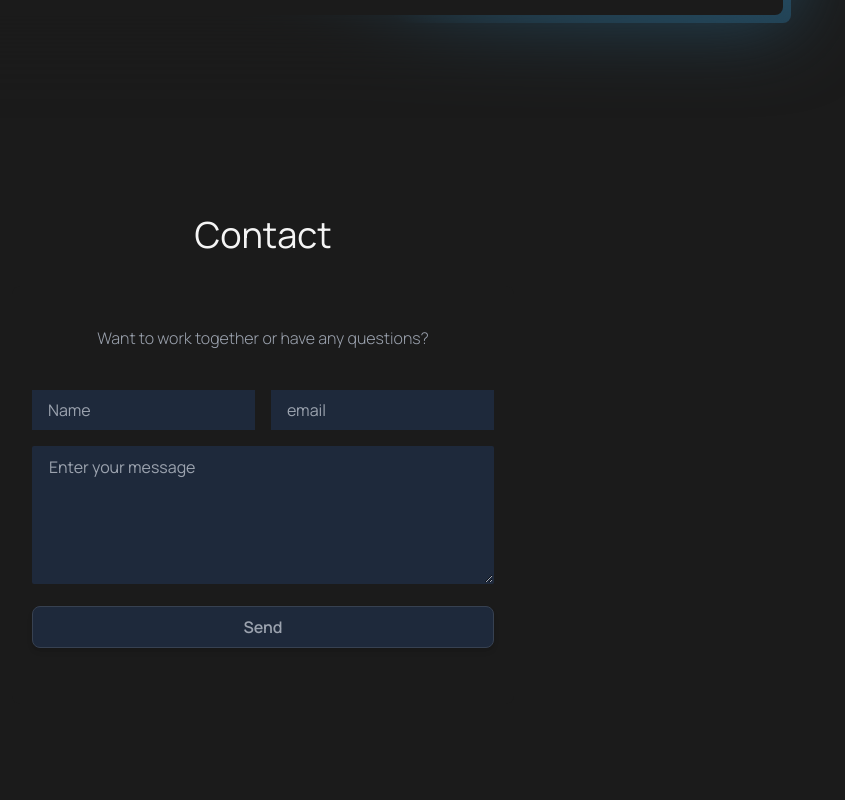
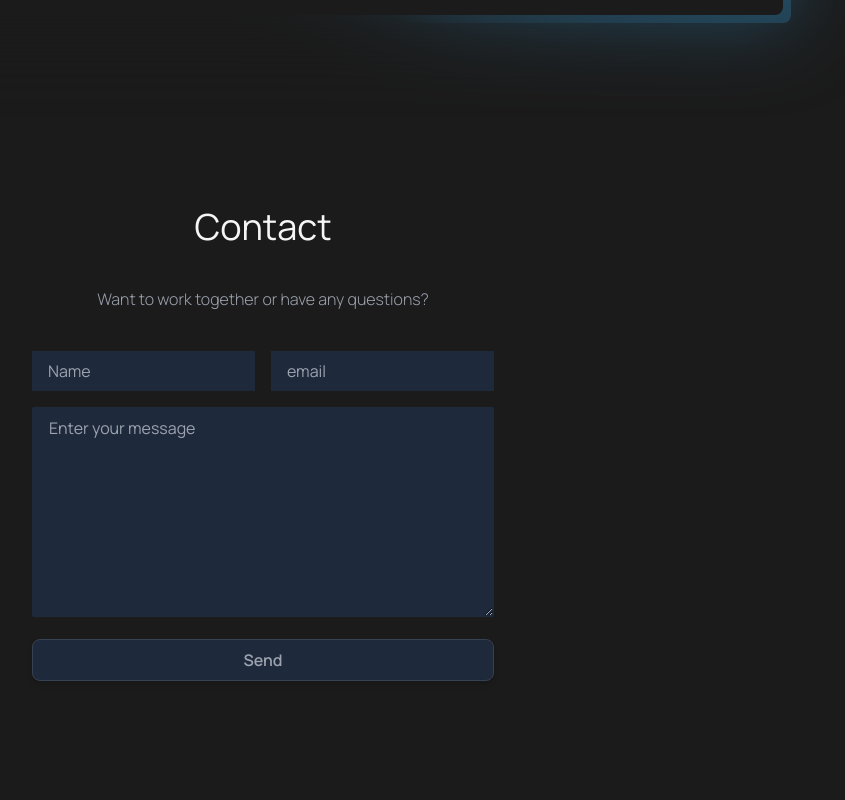
Before and after one commit to aleraiz/portfolio-front, a Next.js app: page / in a window 1280 px wide. Shown: the part 4120-4920 px from the top of the page, without its empty margins (377-1222 px from the left). Built offline with nearby package versions, Linux system fonts and the light colour scheme.

Commit message:
contact margin and padding

```diff
--- a/components/Contact.jsx
+++ b/components/Contact.jsx
@@ -153,8 +153,8 @@ export default function Contact() {
   };
 
   return (
-    <div className="w-full px-8 md:px-20 pt-32 md:pt-20 py-8 " id="contact">
-      <div className="flex items-center justify-center text-light">
+    <div id="contact" className="w-full min-h-[90vh] px-8 md:px-20  py-8 ">
+      <div className="flex items-center justify-center text-light pt-20 md:pt-10">
         <h3 className="text-4xl">Contact</h3>
       </div>
       <div className="flex flex-col md:flex-row items-center justify-center min-h-[60vh] ">
@@ -208,7 +208,7 @@ export default function Contact() {
                       id="contact-form-comment"
                       placeholder="Enter your message"
                       name="message"
-                      rows="5"
+                      rows="8"
                       cols="40"
                       onChange={handleChange}
                     ></textarea>
```
